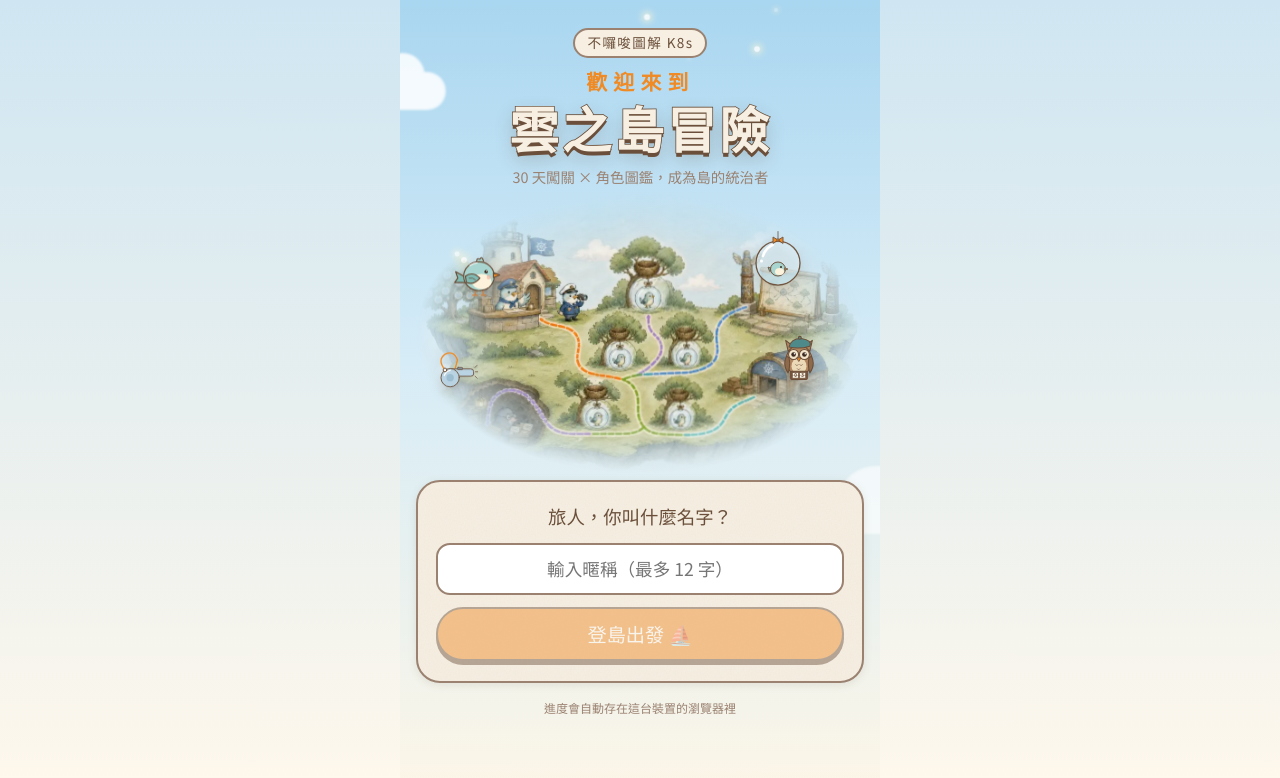
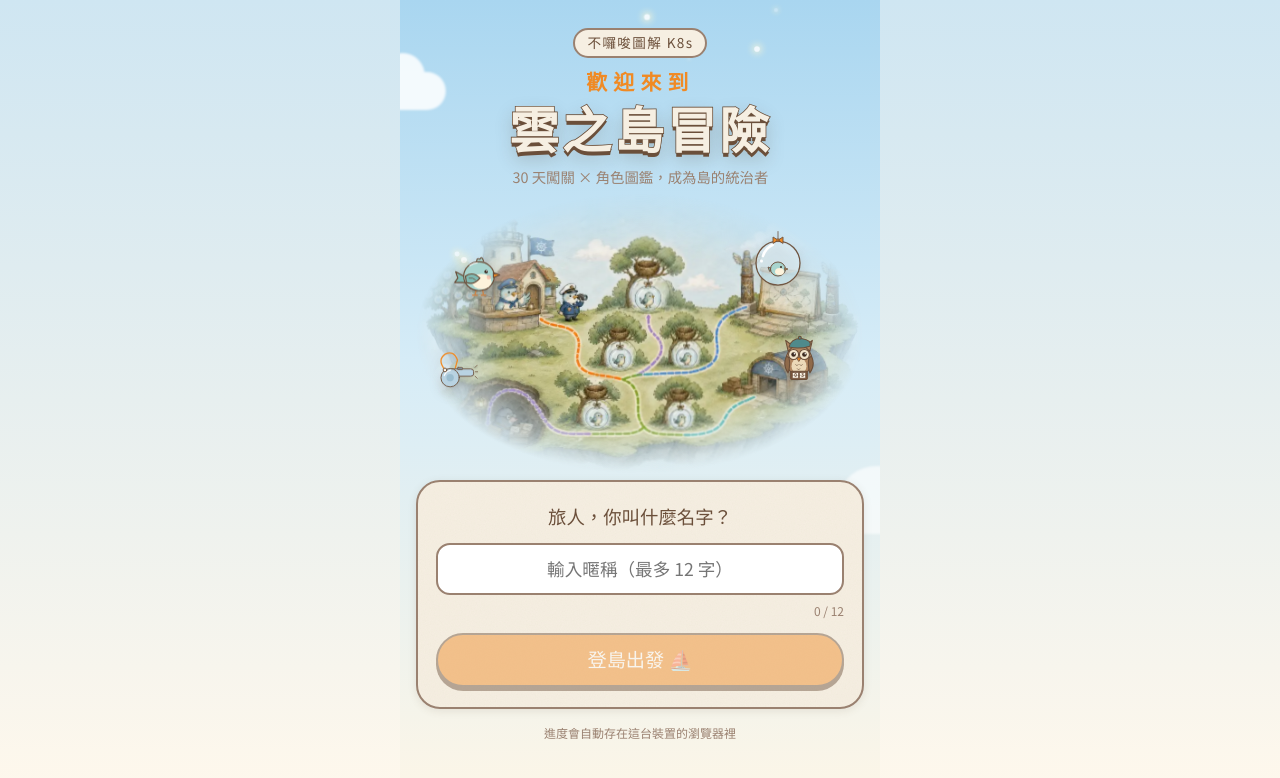
Before and after one commit to AdaaWu/2026ithome-k8s, a Vue app in the folder website/: page /#/ in a window 1280 px wide. Shown: the top 778 px of the page. Built offline with nearby package versions, Linux system fonts and the light colour scheme; a web font is replaced by a local one.

Commit message:
fix(title) 暱稱輸入顯示字數
- 輸入框下方顯示目前字數與上限，emoji 算一個字
- 超過上限時提示多出的字不會存

```diff
--- a/website/src/presentation/views/TitleView.vue
+++ b/website/src/presentation/views/TitleView.vue
@@ -13,6 +13,9 @@ const returning = computed(() => game.progress.value.nickname !== '')
 const editing = ref(!returning.value)
 const draft = ref(game.progress.value.nickname)
 const canStart = computed(() => normalizeNickname(draft.value).length > 0)
+// 以字元計數，emoji 算一個字，與存檔時的截斷規則一致
+const draftLength = computed(() => Array.from(draft.value.trim()).length)
+const tooLong = computed(() => draftLength.value > NICKNAME_MAX_LENGTH)
 
 // 放在 public/ 的原作插圖，用執行期路徑避免被打包器解析
 const ISLAND_ART = 'art/day-29-01.webp'
@@ -80,12 +83,14 @@ function continueGame() {
           id="nickname"
           v-model="draft"
           class="card__input"
-          :maxlength="NICKNAME_MAX_LENGTH * 2"
           placeholder="輸入暱稱（最多 12 字）"
           autocomplete="nickname"
           enterkeyhint="go"
           @keyup.enter="start"
         />
+        <p class="card__count" :class="{ 'is-over': tooLong }">
+          {{ draftLength }} / {{ NICKNAME_MAX_LENGTH }}<template v-if="tooLong">・超過的字不會存</template>
+        </p>
         <button class="btn btn--primary card__cta" :disabled="!canStart" data-test="start" @click="start">
           登島出發 ⛵
         </button>
@@ -320,6 +325,17 @@ function continueGame() {
   color: var(--ink);
 }
 
+.card__count {
+  margin: -6px 0 0;
+  text-align: right;
+  font-size: 0.75rem;
+  color: var(--ink-soft);
+}
+
+.card__count.is-over {
+  color: var(--danger);
+}
+
 .card__input:focus {
   outline: 3px solid var(--accent-soft);
   border-color: var(--accent);
```
